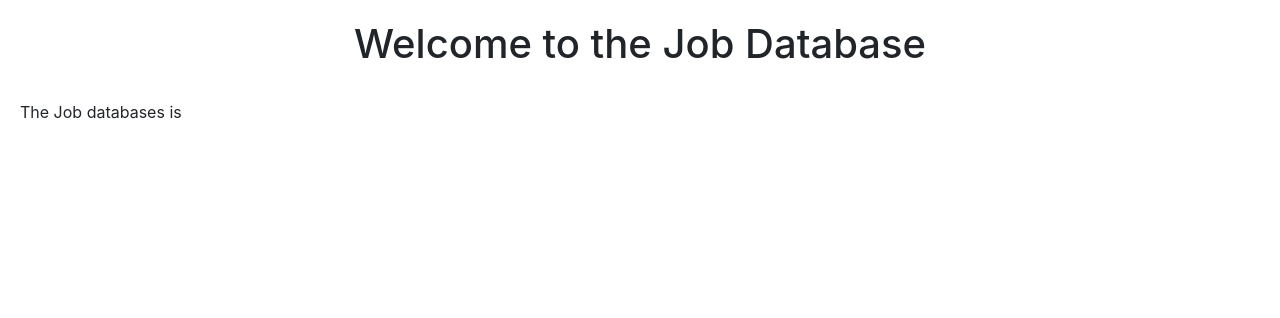
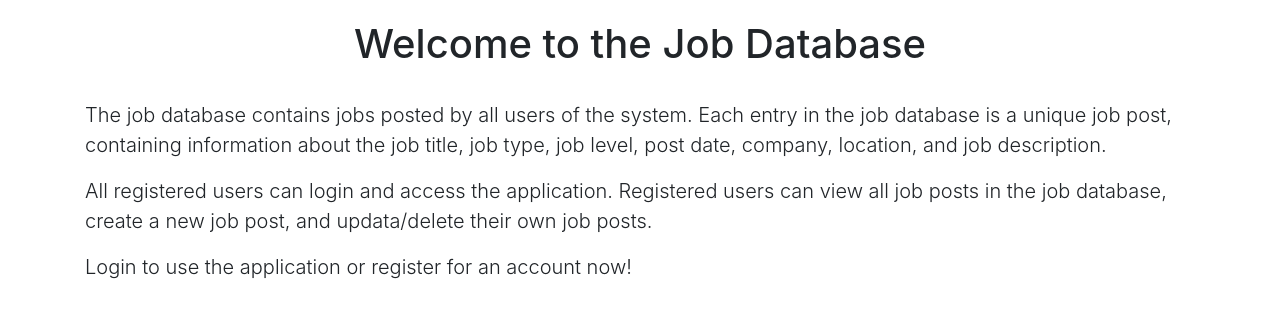
Before and after one commit to yqian000/jobDB, a Django app: page / in a window 1280 px wide. Shown: the part 56-374 px from the top of the page. Run offline with Django 3.2, Linux system fonts and the light colour scheme; some libraries are stand-ins or nearby versions.

Commit message:
Update home.html

```diff
--- a/jobproject/job/templates/job/home.html
+++ b/jobproject/job/templates/job/home.html
@@ -8,7 +8,14 @@
 <h1 class="text-center">Welcome to the Job Database</h1>
 </br>
 
-<p>The Job databases is </p>
+<div class="container">
+<p class="lead">The job database contains jobs posted by all users of the system. Each entry in the job database is a unique job post, containing information about the job title, job type, job level, post date, company, location, and job description. </p>
+
+<p class="lead">All registered users can login and access the application. Registered users can view all job posts in the job database, create a new job post, and updata/delete their own job posts.</p>
+
+<p class="lead">Login to use the application or register for an account now!</p>
+
+</div>
 
 
 {% endblock %}
```
